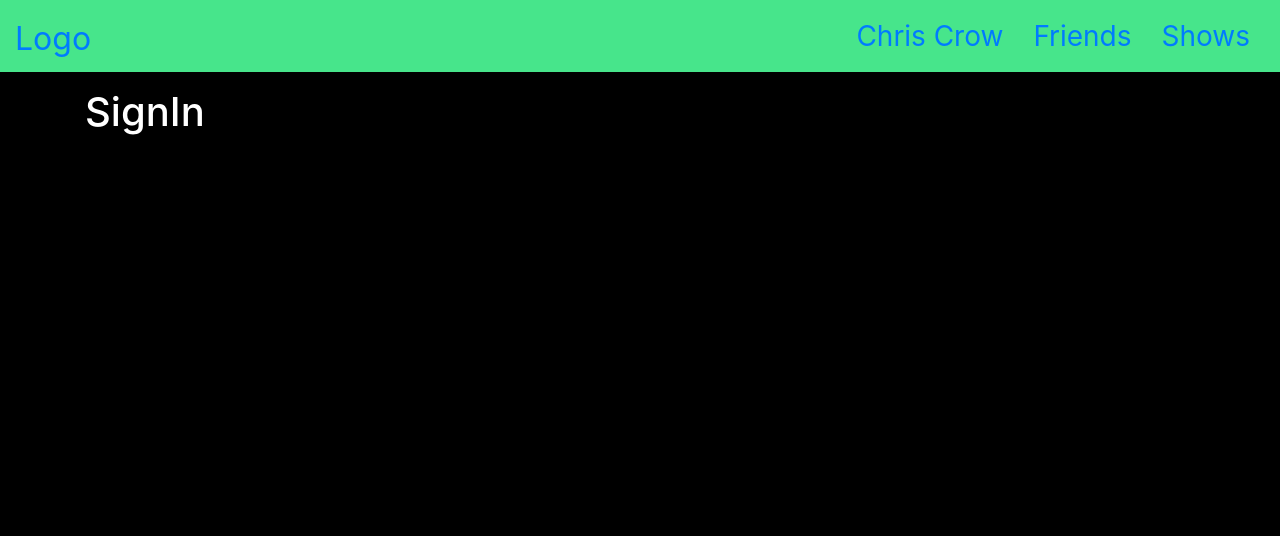
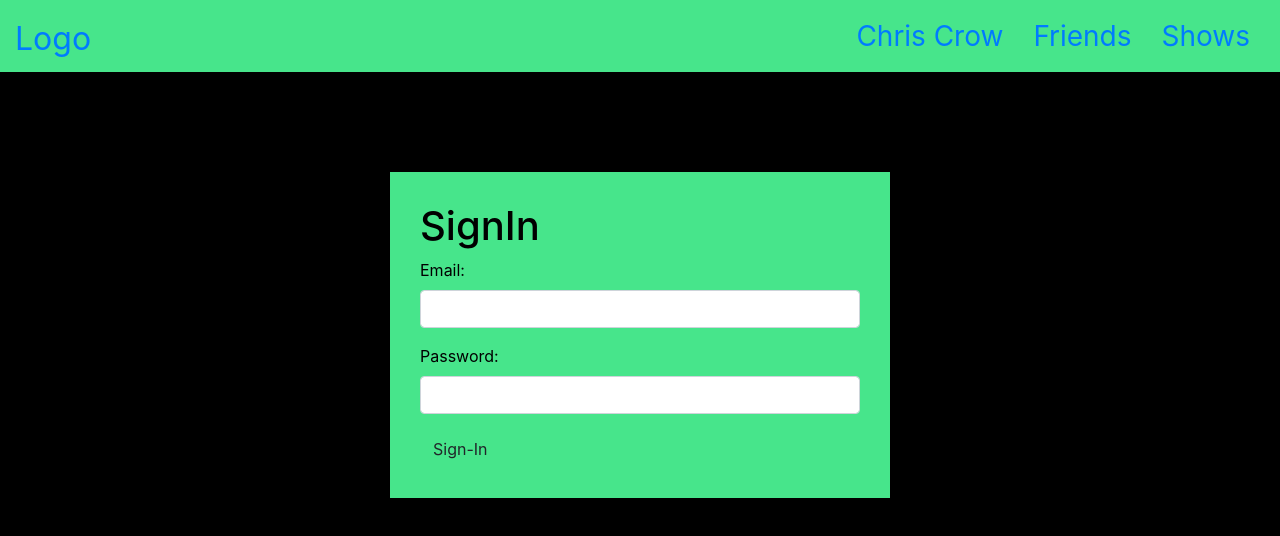
Before and after one commit to ChrisMCrow/CapstoneProjectPlanning, a React app: page / in a window 1280 px wide. Shown: the top 536 px of the page. Built offline with nearby package versions, Linux system fonts and the light colour scheme.

Commit message:
add SignIn component

```diff
--- a/src/components/SignIn.jsx
+++ b/src/components/SignIn.jsx
@@ -1,9 +1,35 @@
 import React from 'react';
 
 function SignIn() {
+
+  function handleFormSubmit(event) {
+    event.preventDefault();
+  }
+
   return(
-    <div>
+    <div className='sign-in-window'>
+      <style>{`
+        .sign-in-window {
+          width: 500px;
+          margin: 100px auto;
+          background-color: #47e58b;
+          padding: 30px;
+
+          color: black;
+        }
+      `}</style>
       <h1>SignIn</h1>
+      <form onSubmit={handleFormSubmit}>
+        <div className='form-group'>
+          <label for='email'>Email:</label>
+          <input name='email' className='form-control' type='email'/>
+        </div>
+        <div className='form-group'>
+          <label for='password'>Password:</label>
+          <input name='password' className='form-control' type='password'/>
+        </div>
+        <button type='submit' className='btn btn-default'>Sign-In</button>
+      </form>
     </div>
   );
 }
```
